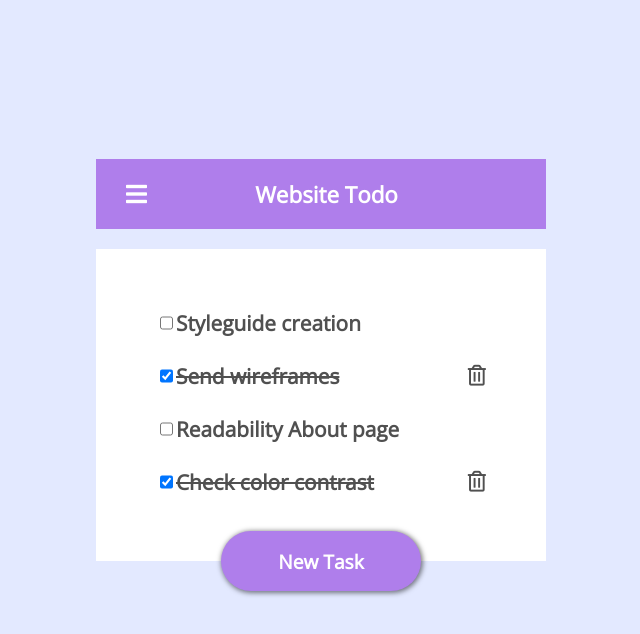
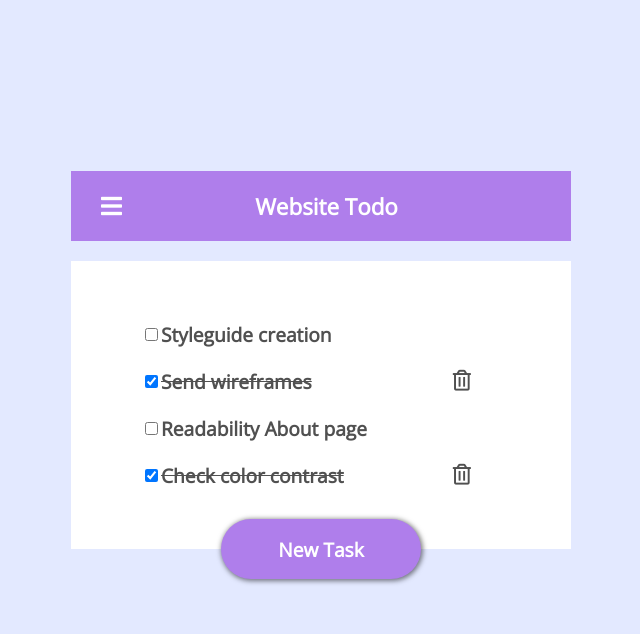
Before and after one commit to delmsnoob/todo-list, a Vue app: page / in a window 1280 px wide. Shown: the top 634 px of the page, without its empty margins (319-959 px from the left). Built offline with nearby package versions, Linux system fonts and the light colour scheme.

Commit message:
adjust AddTodo spacing component

```diff
--- a/src/App.vue
+++ b/src/App.vue
@@ -99,7 +99,6 @@ main {
   align-items: center;
   height: 90vh;
   overflow: hidden;
-  width: 100%;
 }
 
 button, input[type="text"] {
@@ -107,12 +106,8 @@ button, input[type="text"] {
 }
 
 .main__wrapper {
-
-}
-
-.content__header {
-  display: center;
-  justify-content: center;
+  width: 31.25rem;
+  margin: 10px;
 }
 
 .body__wrapper {
@@ -123,7 +118,6 @@ button, input[type="text"] {
   margin-top: 20px;
   background: #fff;
   min-height: 150px;
-  padding: 40px 60px 40px 60px;
 }
 
 .btn__wrapper {
--- a/src/components/AddTodo.vue
+++ b/src/components/AddTodo.vue
@@ -1,5 +1,6 @@
 <template>
-  <form @submit="onSubmit" class="addtodo__wrapper">
+  <div class="addtodo__wrapper">
+    <form @submit="onSubmit">
       <div class="title__wrapper">
         <input type="text" v-model="newTodo" placeholder="What's on your mind?">
         <input type="checkbox" v-model="status" hidden>
@@ -8,6 +9,7 @@
         <button type="submit">Save</button>
       </div>
     </form>
+  </div>
 </template>
 
 <script>
@@ -44,9 +46,13 @@ export default {
 
 <style scoped>
 .addtodo__wrapper {
+  /* padding: 0 10px 0 10px; */
+  width: 100%;
+}
+
+form {
   display: flex;
-  width: 380px;
-  height: 100px;
+  width: 100%;
   justify-content: center;
   align-items: center;
 }
@@ -54,19 +60,20 @@ export default {
 .title__wrapper input[type="text"] {
   align-items: center;
   justify-content: center;
-  width: 280px;
+  width: 15rem;
   outline: none;
-  padding-left: 10px;
   height: 50px;
   border: 2px solid #af7eeb;
   border-radius: 10px;
   font-size: 1em;
+  padding-left: 20px;
+  padding-right: 20px;
 }
 
 .btn__wrapper {
   display: flex;
   margin-left: 10px;
-  width: 100%;
+  width: 8rem;
 }
 
 button {
--- a/src/components/Todo.vue
+++ b/src/components/Todo.vue
@@ -39,7 +39,7 @@ export default {
   display: flex;
   align-items: center;
   width: 330px;
-  margin: 20px 0 25px 0;
+  margin: 20px 0 20px 30px;
   /* justify-content: space-between; */
 }
 
@@ -57,7 +57,7 @@ export default {
   display: flex;
   color: #505050;
   font-weight: bold;
-  font-size: 1.3em;
+  font-size: 1.2em;
   cursor: pointer;
 }
 
@@ -68,6 +68,7 @@ export default {
 .deleteTodo__wrapper {
   font-size: 1.3em;
   color: #505050;
+  margin-left: 5px;
 }
 
 .delete__icon {
--- a/src/components/Todos.vue
+++ b/src/components/Todos.vue
@@ -24,5 +24,8 @@ export default {
 </script>
 
 <style scoped>
-
+.todos {
+  /* min-height: 300px; */
+  padding: 40px;
+}
 </style>
```
Lines whose indentation alone changed are shown as unchanged.
